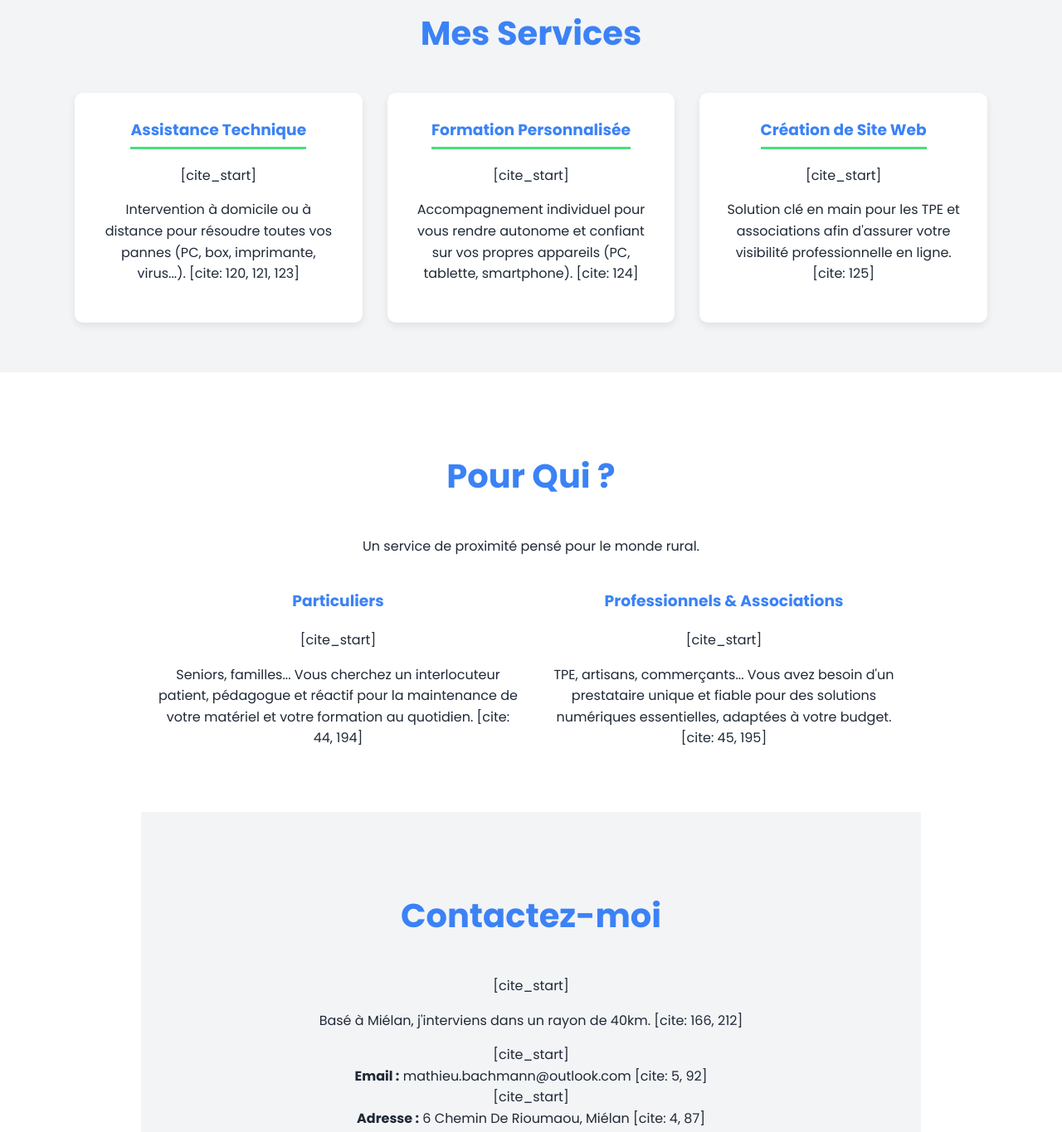
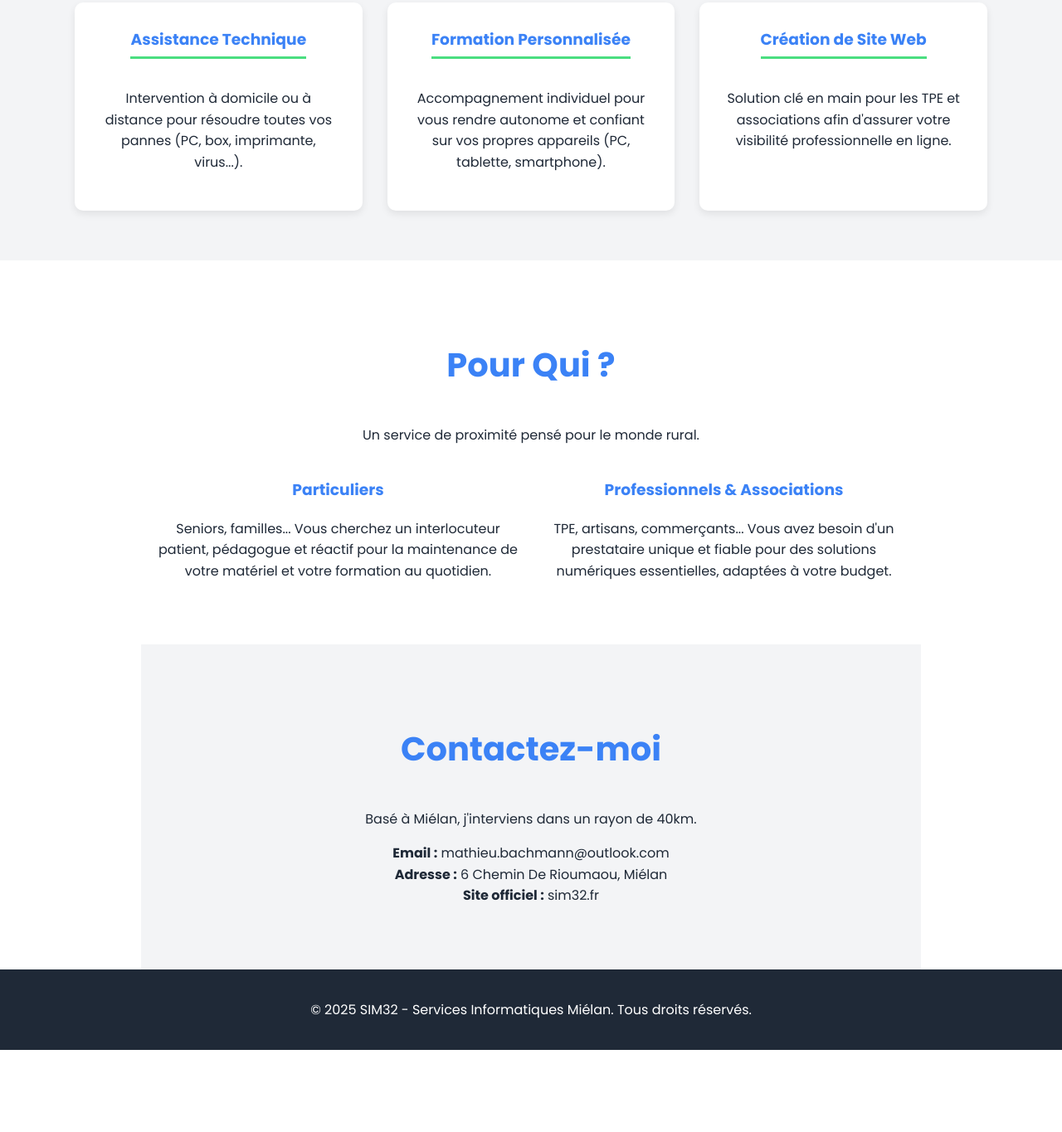
Before and after one commit to MathBach32/sim32, a plain HTML site: page index.html in a window 1280 px wide. Shown: the part 1403-2768 px from the top of the page at 83% size. After the commit the page ends 2669 px from the top, so only its background shows below. Drawn offline with Linux system fonts and the light colour scheme.

Commit message:
Création d'une deuxième version du site portfolio

```diff
--- a/index.html
+++ b/index.html
@@ -29,8 +29,8 @@
     <main>
         <section id="accueil">
         <div class="accueil-content">
-    [cite_start]<h1>Votre solution informatique, proche de vous. [cite: 272]</h1>
-    [cite_start]<p>Assistance, formation et création web pour les particuliers et TPE du Gers. [cite: 35] [cite_start]Je suis votre interlocuteur de confiance pour rendre la technologie simple, accessible et sûre. [cite: 38]</p>
+    <h1>Votre solution informatique, proche de vous.</h1>
+    <p>Assistance, formation et création web pour les particuliers et TPE du Gers. Je suis votre interlocuteur de confiance pour rendre la technologie simple, accessible et sûre.</p>
     <a href="#contact" class="cta-button">Me Contacter</a>
 </div>
         </section>
@@ -39,8 +39,8 @@
             <h2>Un double profil, pour un service unique</h2>
 <div class="a-propos-content">
     <div class="text">
-        [cite_start]<p>Après une carrière de Responsable Qualité (QSE) qui m'a apporté rigueur et sens du service client, j'ai opéré une reconversion pour allier ma passion pour la technologie à mon désir de proposer un service de proximité utile. [cite: 32, 136]</p>
-        [cite_start]<p>Mon profil est donc unique : j'associe des compétences techniques solides en maintenance informatique et création web à l'approche structurée et à l'écoute d'un qualiticien. [cite: 33, 137]</p>
+        <p>Après une carrière de Responsable Qualité (QSE) qui m'a apporté rigueur et sens du service client, j'ai opéré une reconversion pour allier ma passion pour la technologie à mon désir de proposer un service de proximité utile.</p>
+        <p>Mon profil est donc unique : j'associe des compétences techniques solides en maintenance informatique et création web à l'approche structurée et à l'écoute d'un qualiticien.</p>
     </div>
     </div>
             </section>
@@ -50,15 +50,15 @@
 <div class="services-grid">
     <div class="service-card">
         <h3>Assistance Technique</h3>
-        [cite_start]<p>Intervention à domicile ou à distance pour résoudre toutes vos pannes (PC, box, imprimante, virus...). [cite: 120, 121, 123]</p>
+        <p>Intervention à domicile ou à distance pour résoudre toutes vos pannes (PC, box, imprimante, virus...).</p>
     </div>
     <div class="service-card">
         <h3>Formation Personnalisée</h3>
-        [cite_start]<p>Accompagnement individuel pour vous rendre autonome et confiant sur vos propres appareils (PC, tablette, smartphone). [cite: 124]</p>
+        <p>Accompagnement individuel pour vous rendre autonome et confiant sur vos propres appareils (PC, tablette, smartphone).</p>
     </div>
     <div class="service-card">
         <h3>Création de Site Web</h3>
-        [cite_start]<p>Solution clé en main pour les TPE et associations afin d'assurer votre visibilité professionnelle en ligne. [cite: 125]</p>
+        <p>Solution clé en main pour les TPE et associations afin d'assurer votre visibilité professionnelle en ligne.</p>
     </div>
 </div>
             </section>
@@ -69,22 +69,22 @@
 <div class="clients-container">
     <div class="client-type">
         <h3>Particuliers</h3>
-        [cite_start]<p>Seniors, familles... Vous cherchez un interlocuteur patient, pédagogue et réactif pour la maintenance de votre matériel et votre formation au quotidien. [cite: 44, 194]</p>
+        <p>Seniors, familles... Vous cherchez un interlocuteur patient, pédagogue et réactif pour la maintenance de votre matériel et votre formation au quotidien.</p>
     </div>
     <div class="client-type">
         <h3>Professionnels & Associations</h3>
-        [cite_start]<p>TPE, artisans, commerçants... Vous avez besoin d'un prestataire unique et fiable pour des solutions numériques essentielles, adaptées à votre budget. [cite: 45, 195]</p>
+        <p>TPE, artisans, commerçants... Vous avez besoin d'un prestataire unique et fiable pour des solutions numériques essentielles, adaptées à votre budget.</p>
     </div>
 </div>
             </section>
 
         <section id="contact">
             <h2>Contactez-moi</h2>
-[cite_start]<p>Basé à Miélan, j'interviens dans un rayon de 40km. [cite: 166, 212]</p>
+<p>Basé à Miélan, j'interviens dans un rayon de 40km.</p>
 <ul>
-    [cite_start]<li><strong>Email :</strong> mathieu.bachmann@outlook.com [cite: 5, 92]</li>
-    [cite_start]<li><strong>Adresse :</strong> 6 Chemin De Rioumaou, Miélan [cite: 4, 87]</li>
-    [cite_start]<li><strong>Site officiel :</strong> sim32.fr [cite: 6, 91]</li>
+    <li><strong>Email :</strong> mathieu.bachmann@outlook.com</li>
+    <li><strong>Adresse :</strong> 6 Chemin De Rioumaou, Miélan</li>
+    <li><strong>Site officiel :</strong> sim32.fr</li>
 </ul>
             </section>
     </main>
```
